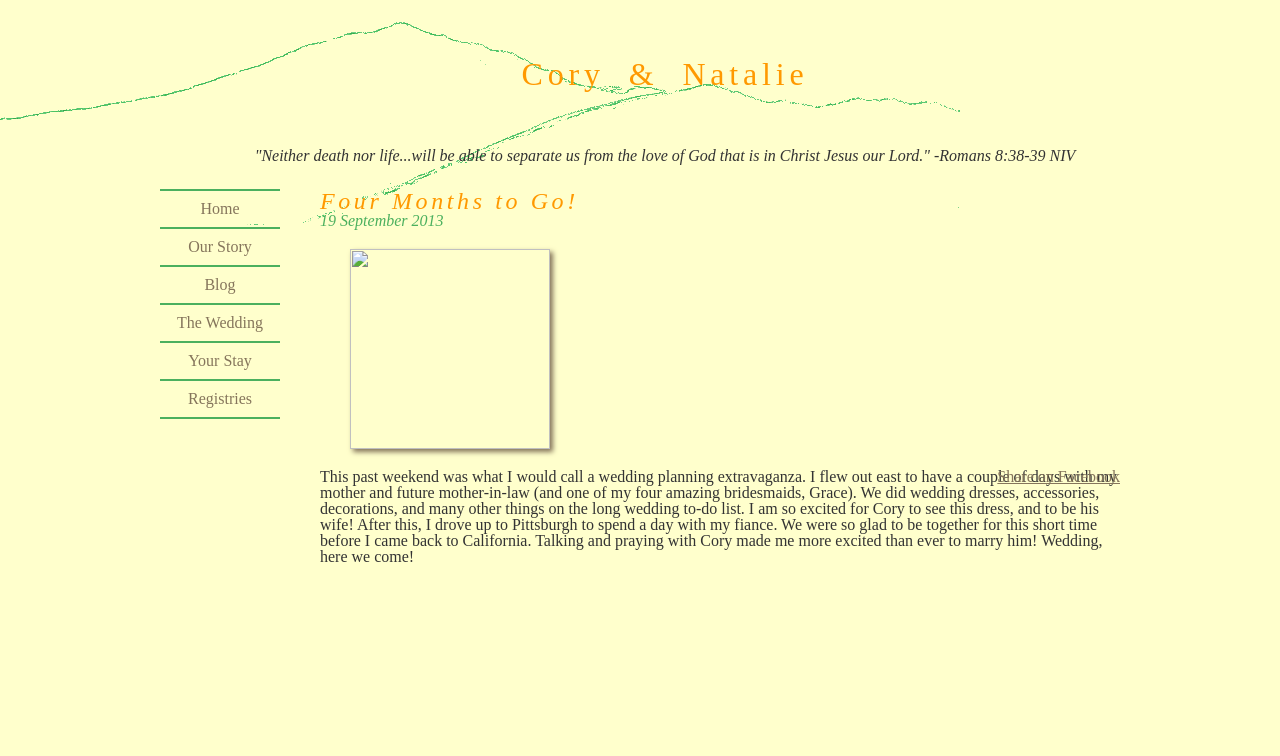
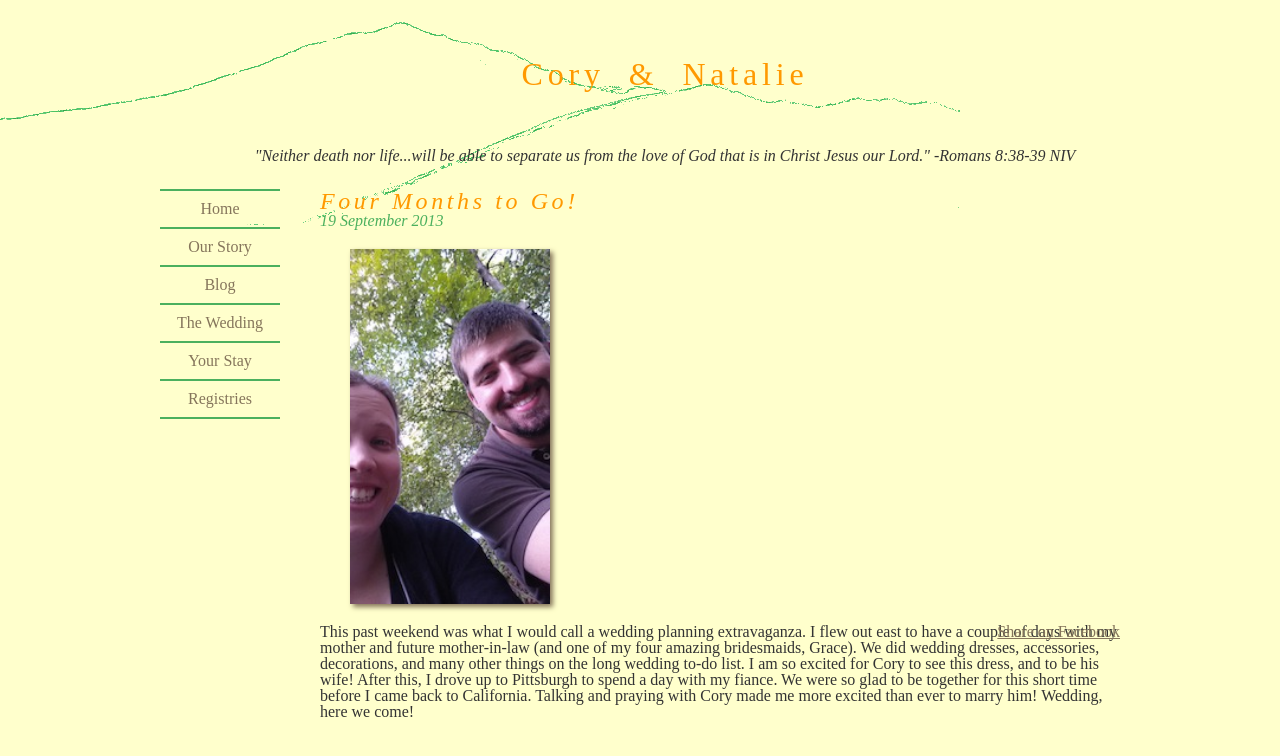
Before and after one commit to natalieh/wedding, a Jekyll site: the page built from _posts/2013-09-19-four-months-to-go.md, in a window 1280 px wide. Shown: the top 756 px of the page. Built offline with Jekyll 4.4.1, drawn with Linux system fonts in a browser that asks for light colours.

Commit message:
Update 2013-09-19-four-months-to-go.md

```diff
--- a/_posts/2013-09-19-four-months-to-go.md
+++ b/_posts/2013-09-19-four-months-to-go.md
@@ -2,7 +2,7 @@
 title: Four Months to Go!
 layout: post
 ---
-<img src="/frickpark.jpg" class="lgportrait">
+<img src="/assets/frickpark.jpg" class="lgportrait">
 
 <article>
 This past weekend was what I would call a wedding planning extravaganza.  I flew out east to have a couple of days with my mother and future mother-in-law (and one of my four amazing bridesmaids, Grace).  We did wedding dresses, accessories, decorations, and many other things on the long wedding to-do list.  I am so excited for Cory to see this dress, and to be his wife!
```
